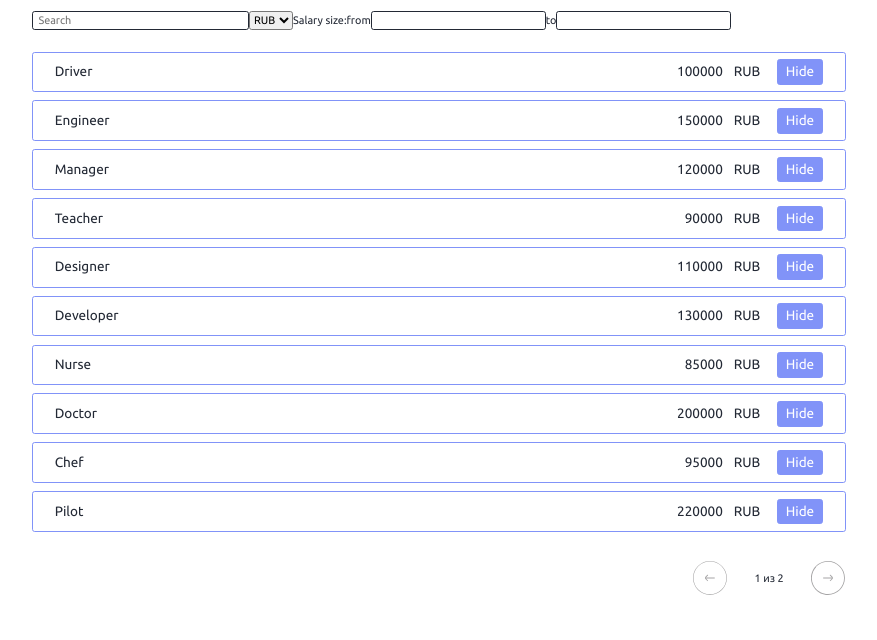
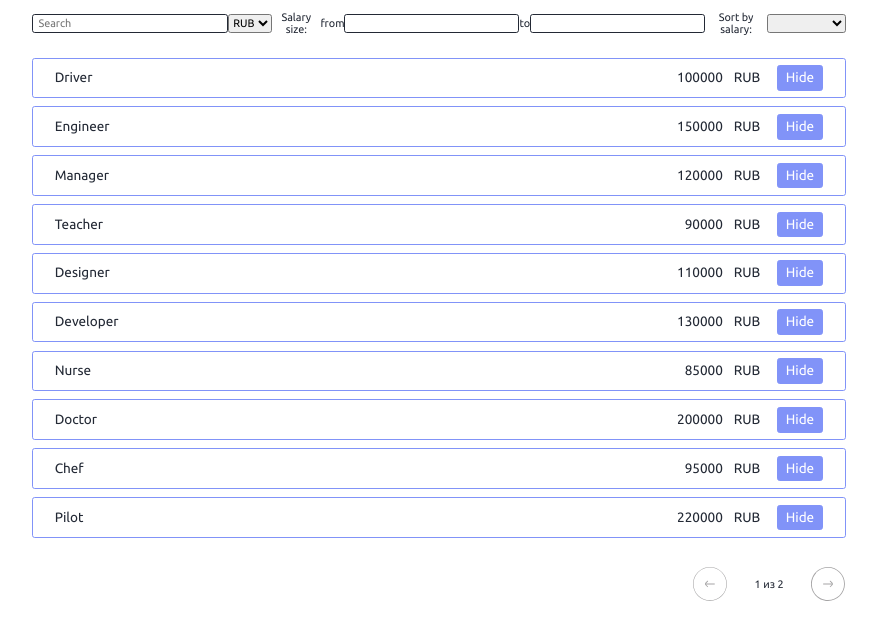
Before and after one commit to VillemanArm/antey_test_task, a Vue app: page / in a window 1280 px wide. Shown: the top 640 px of the page, without its empty margins (201-1078 px from the left). Built offline with nearby package versions, Linux system fonts and the light colour scheme.

Commit message:
feat: add sorting by salary

```diff
--- a/src/components/VacanciesModule/VacanciesToolbar.vue
+++ b/src/components/VacanciesModule/VacanciesToolbar.vue
@@ -7,7 +7,7 @@
           class="toolbar__search-input"
         />
         <select
-          class="toolbar__currency-select"
+          class="toolbar__select"
           v-model="vacanciesStore.selectedCurrency"
         >
           <option
@@ -32,6 +32,15 @@
           :value="vacanciesStore.salaryTo !== Infinity ? vacanciesStore.salaryTo : ''"
           @change="handleSalaryToInput($event)"
         >
+        <span>Sort by salary:</span>
+        <select
+          class="toolbar__select"
+          v-model="vacanciesStore.isSortDescending"
+        >
+          <option :value="'noSort'" ></option>
+          <option :value="true" >descending</option>
+          <option :value="false" >ascending</option>
+        </select>
     </div>
 </template>
 
@@ -65,7 +74,7 @@ const handleSalaryToInput = (event: Event) => {
   input
     height: 28rem
 
-.toolbar__currency-select
+.toolbar__select
   height: 28rem
 
   border-radius: 4rem
--- a/src/stores/VacanciesStore.ts
+++ b/src/stores/VacanciesStore.ts
@@ -237,6 +237,7 @@ export const useVacanciesStore = defineStore('vacancies', () => {
     const searchQuery = ref<string>('')
     const salaryFrom = ref<number>(0)
     const salaryTo = ref<number>(Infinity)
+    const isSortDescending = ref<boolean | 'noSort' >('noSort')
 
     const setSalaryFrom = (event: Event) => {
         const target = event.target as HTMLInputElement
@@ -280,7 +281,20 @@ export const useVacanciesStore = defineStore('vacancies', () => {
             return vacancy.salary.value >= salaryFrom.value && vacancy.salary.value <= (!salaryTo.value ? Infinity : salaryTo.value)
         })
 
-        return salaryFilteredVacancies
+        let salarySortedVacancies = salaryFilteredVacancies
+
+        if (isSortDescending.value !== 'noSort') {
+            salarySortedVacancies = salaryFilteredVacancies.sort((vacancy1, vacancy2) => {
+                if (isSortDescending.value) {
+                    return vacancy2.salary.value - vacancy1.salary.value
+                } else {
+                    return vacancy1.salary.value - vacancy2.salary.value
+                }
+            })
+        }
+
+
+        return salarySortedVacancies
     })
 
     return {
@@ -293,6 +307,7 @@ export const useVacanciesStore = defineStore('vacancies', () => {
         setSalaryFrom,
         salaryFrom,
         setSalaryTo,
-        salaryTo
+        salaryTo,
+        isSortDescending
     }
 })
```
